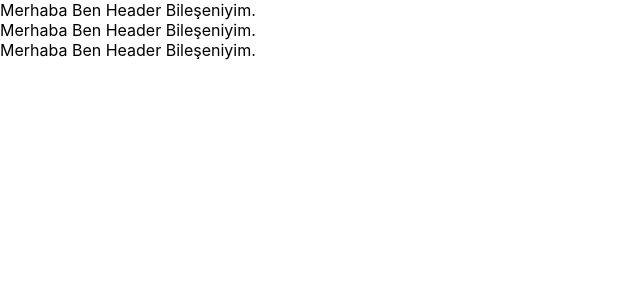
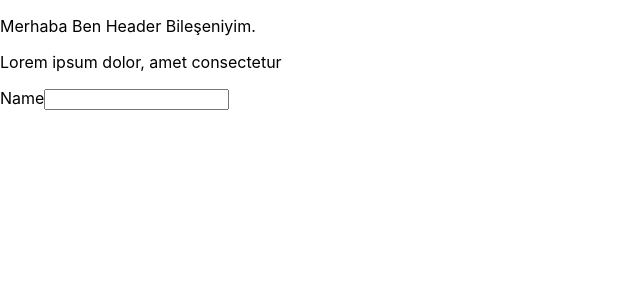
Before and after one commit to keremOzerdem/kodluyoruz-hello-react, a React (Create React App) app: page / in a window 1280 px wide. Shown: the top 300 px of the page, without its empty margins (0-640 px from the left). Built offline with nearby package versions, Linux system fonts and the light colour scheme.

Commit message:
jsx and basic rules are studied

```diff
--- a/src/App.js
+++ b/src/App.js
@@ -3,11 +3,15 @@ import Header from "./components/Header";
 
 function App() {
   return (
-    <div>
+    <>
       <Header />
-      <Header />
-      <Header />
-    </div>
+      <p className="xyz">Lorem ipsum dolor, amet consectetur</p>
+
+      <label htmlFor="myinput">
+        Name
+        <input id="myinput"></input>
+      </label>
+    </>
   )
 }
 
--- a/src/components/Header.js
+++ b/src/components/Header.js
@@ -1,8 +1,8 @@
 function Header() {
     return (
-        <div>
+        <p>
             Merhaba Ben Header Bileşeniyim.
-        </div>
+        </p>
     )
 }
 
```
